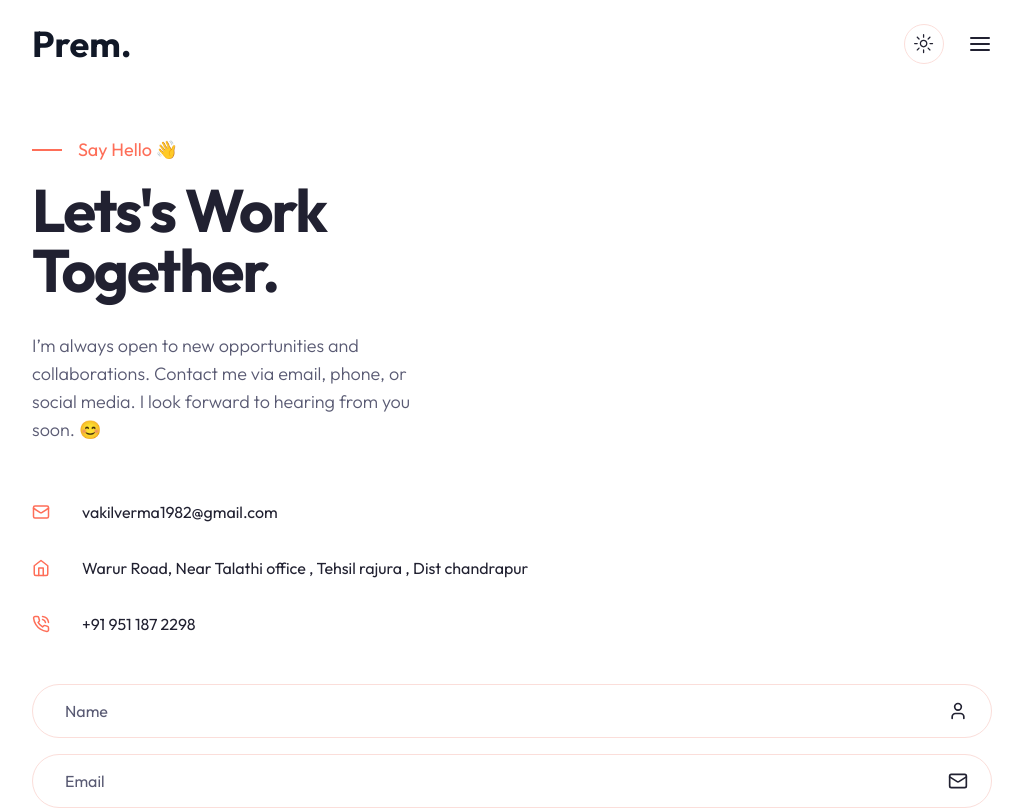
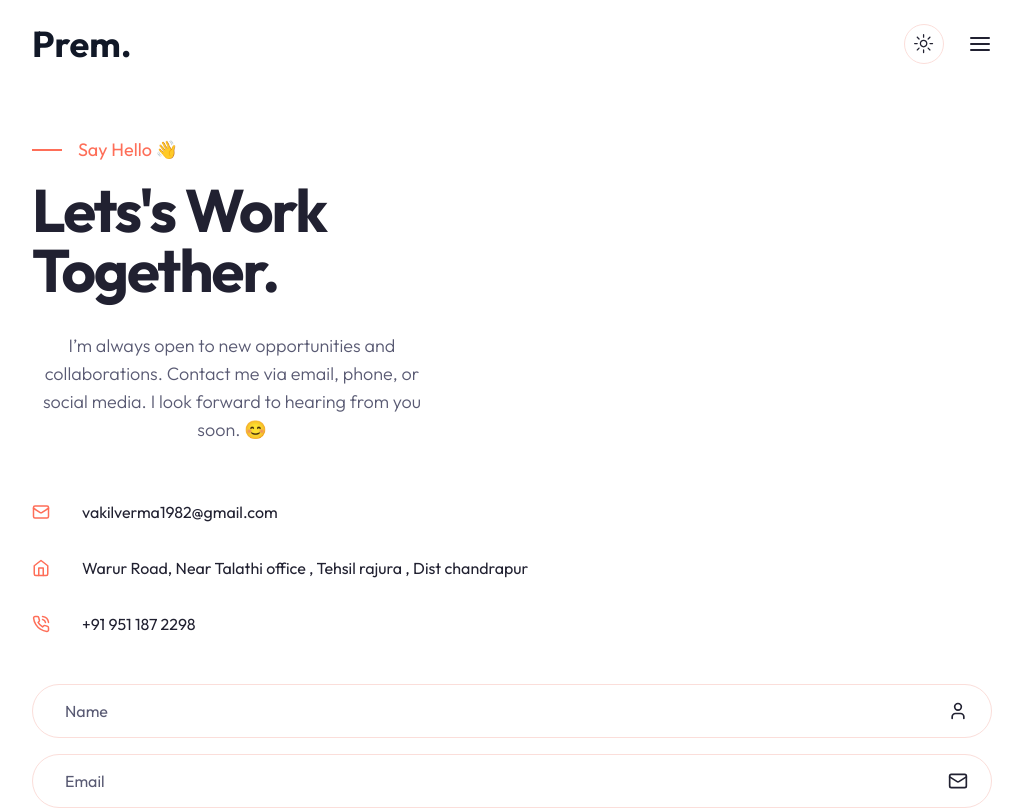
Before and after one commit to premvarma2002/nextjs-shadcn.ui-portfolio, a Next.js app: page /contact in a window 1280 px wide. Shown: the top 809 px of the page, without its empty margins (128-1151 px from the left). Built offline with nearby package versions, Linux system fonts and the light colour scheme.

Commit message:
issue #1 fixed

```diff
--- a/app/globals.css
+++ b/app/globals.css
@@ -85,7 +85,7 @@ body::-webkit-scrollbar {
 }
 
 .subtitle {
-  @apply text-muted-foreground text-lg mb-8 font-light;
+  @apply text-muted-foreground text-lg mb-8 font-light text-center xl:text-left;
 }
 
 .section-title {
--- a/components/About.jsx
+++ b/components/About.jsx
@@ -174,7 +174,7 @@ const About = () => {
                     <h3 className="h3 mb-4">
                       Unmatched Service Quality for Over 2 years
                     </h3>
-                    <p className="subtitle max-w-xl max-auto xl:mx-0">
+                    <p className="subtitle max-w-[490] max-auto xl:mx-0">
                       I specialize in crafting intuitive websites with
                       cutting-edge technology, delivering dynamic and engaging
                       user experiences
```
